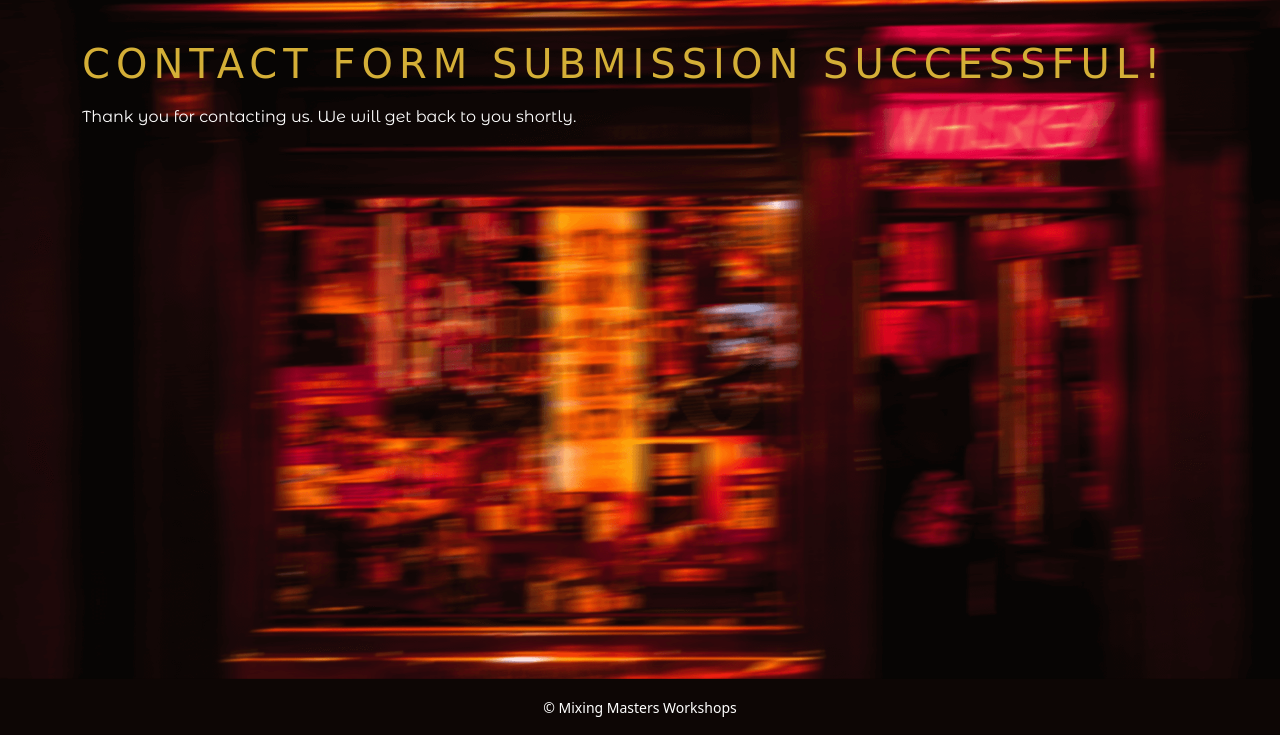
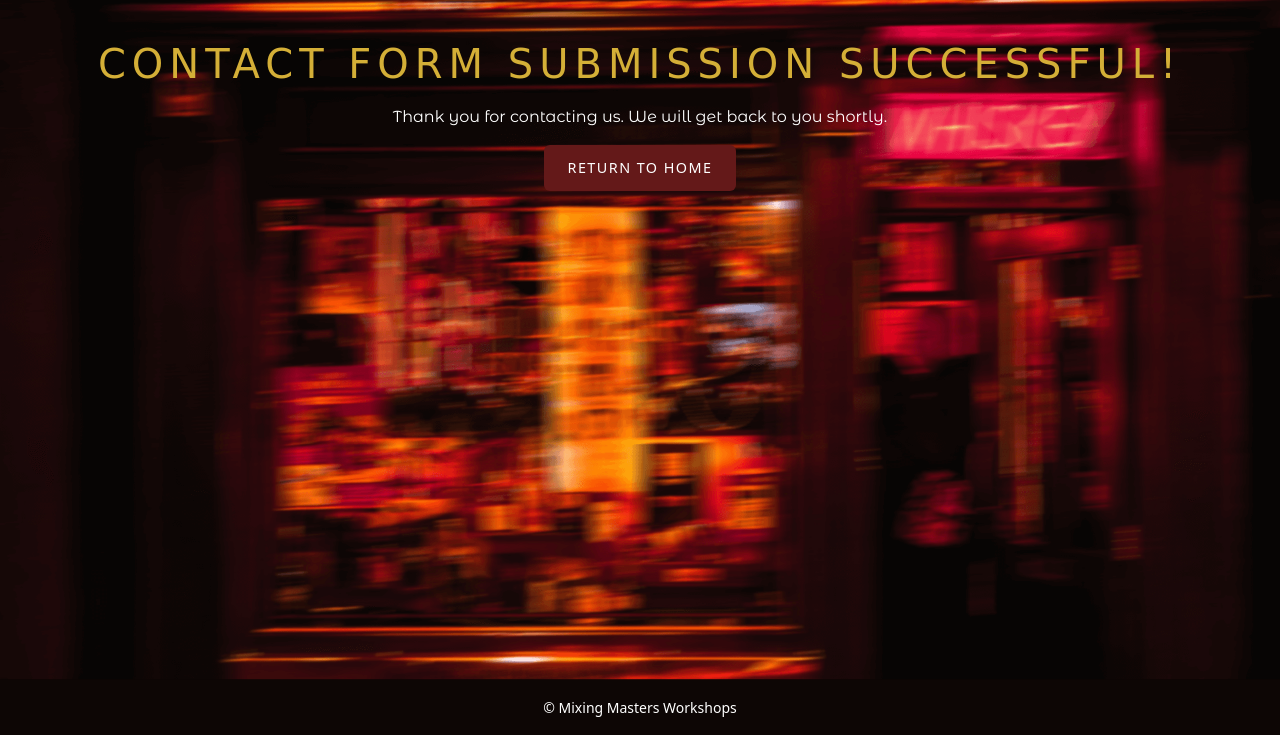
Before and after one commit to Kearns55/mixing-masters, a Django app: page /contact/success/ in a window 1280 px wide. Shown: the part 65-800 px from the top of the page. Run offline with Django 4.2, Linux system fonts and the light colour scheme; some web fonts are replaced.

Commit message:
Update contact success page

```diff
--- a/contact/templates/contact/contact_success.html
+++ b/contact/templates/contact/contact_success.html
@@ -1,6 +1,9 @@
 {% extends "base.html" %}
 
 {% block content %}
-<h1>Contact Form Submission Successful!</h1>
-<p>Thank you for contacting us. We will get back to you shortly.</p>
+<h1 class="text-center">Contact Form Submission Successful!</h1>
+<p class="text-center">Thank you for contacting us. We will get back to you shortly.</p>
+<div class="text-center">
+    <a href="{% url 'home:home' %}" class="btn btn-primary mx-auto">Return to Home</a>
+</div>
 {% endblock %}
```
